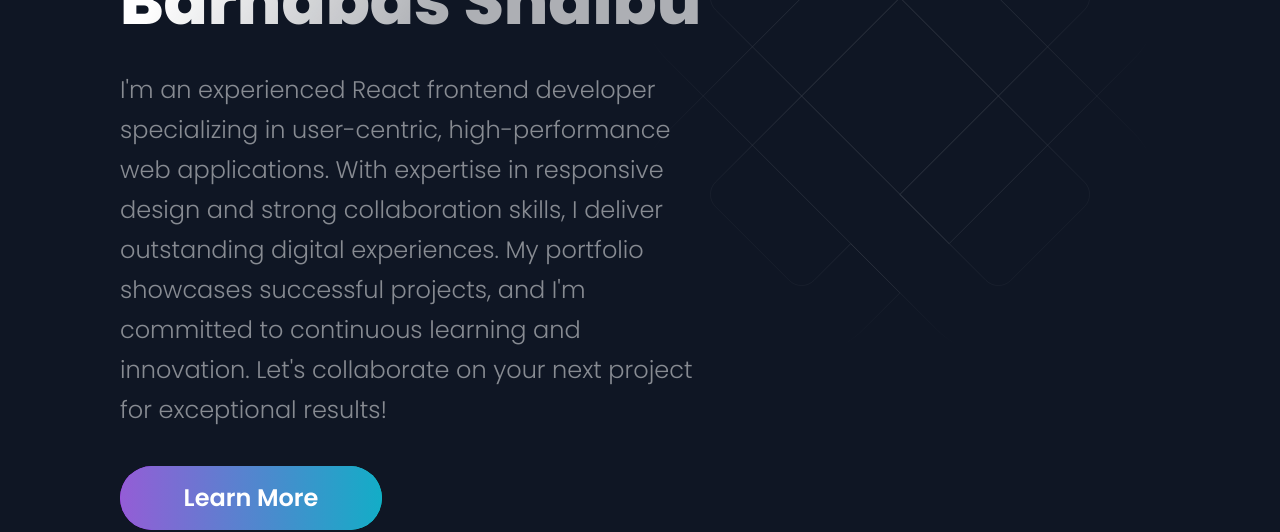
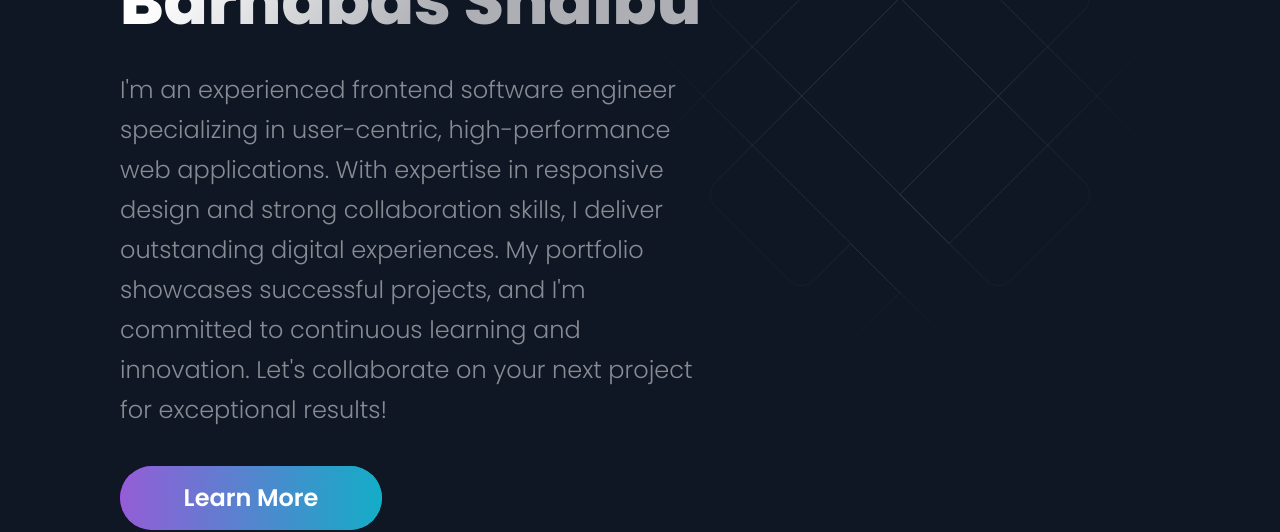
Before and after one commit to Barnabasbanny/portfolio, a Next.js app: page / in a window 1280 px wide. Shown: the part 281-813 px from the top of the page. Built offline with nearby package versions, Linux system fonts and the light colour scheme; a web font is replaced by a local one.

Commit message:
edited the about me session

```diff
--- a/src/components/Hero/Hero.js
+++ b/src/components/Hero/Hero.js
@@ -12,10 +12,10 @@
         Barnabas Shaibu
       </SectionTitle>
       <SectionText>
-      I'm an experienced React frontend developer specializing in user-centric, high-performance web applications. With expertise in responsive design and strong collaboration skills, I deliver outstanding digital experiences. My portfolio showcases successful projects, and I'm committed to continuous learning and innovation. Let's collaborate on your next project for exceptional results!
+      I'm an experienced frontend software engineer specializing in user-centric, high-performance web applications. With expertise in responsive design and strong collaboration skills, I deliver outstanding digital experiences. My portfolio showcases successful projects, and I'm committed to continuous learning and innovation. Let's collaborate on your next project for exceptional results!
 
       </SectionText>
-      <Button onClick={() => window.location = 'https://drive.google.com/drive/folders/1bsT-z1n_BkVp2Y161Dtd3d4KQ_0yQZ3W?usp=sharing'}>
+      <Button onClick={() => window.location = 'https://drive.google.com/file/d/1b6NKWFwt4eFmxTGeCigGkd9rDhx5luqR/view?usp=sharing'}>
         Learn More
       </Button>
     </LeftSection>
```
